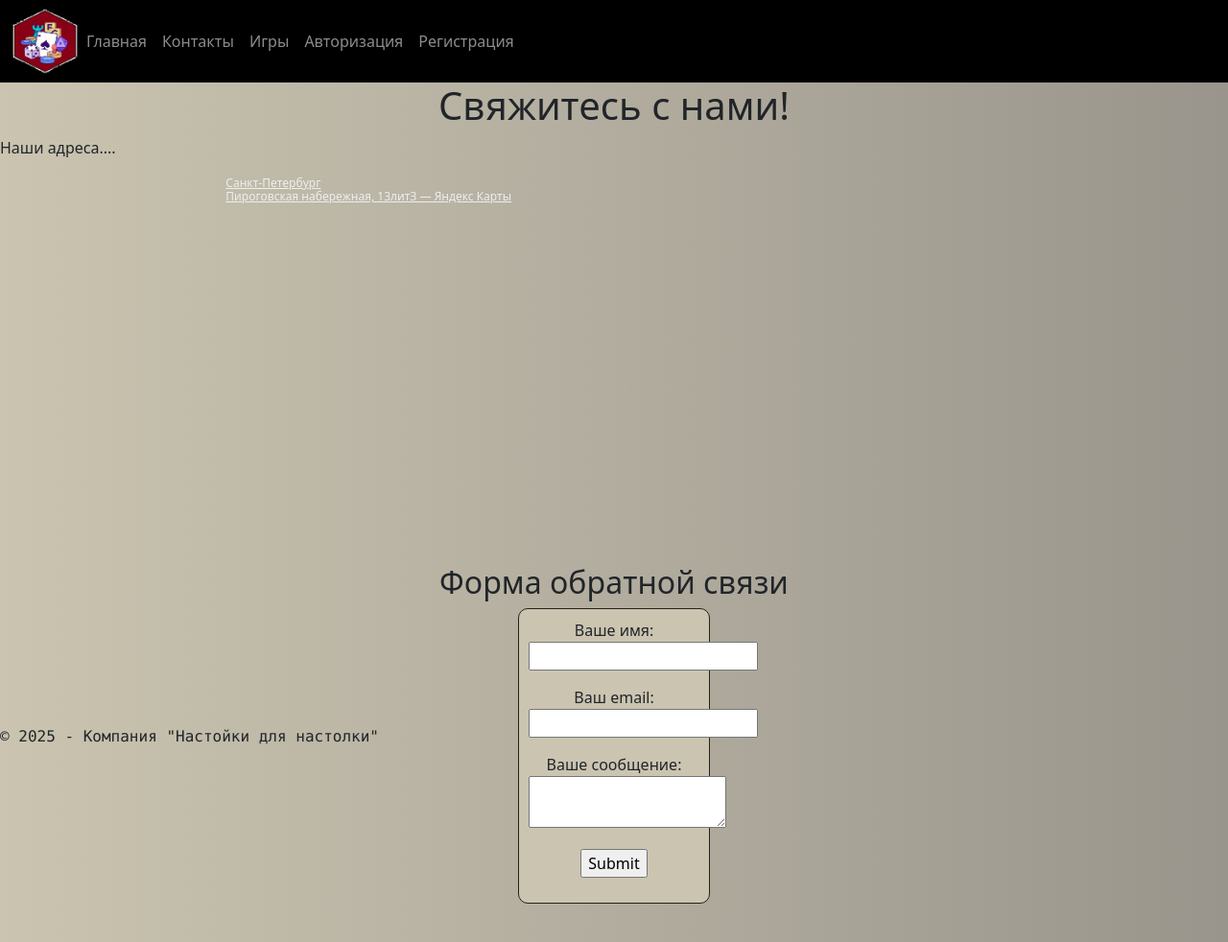
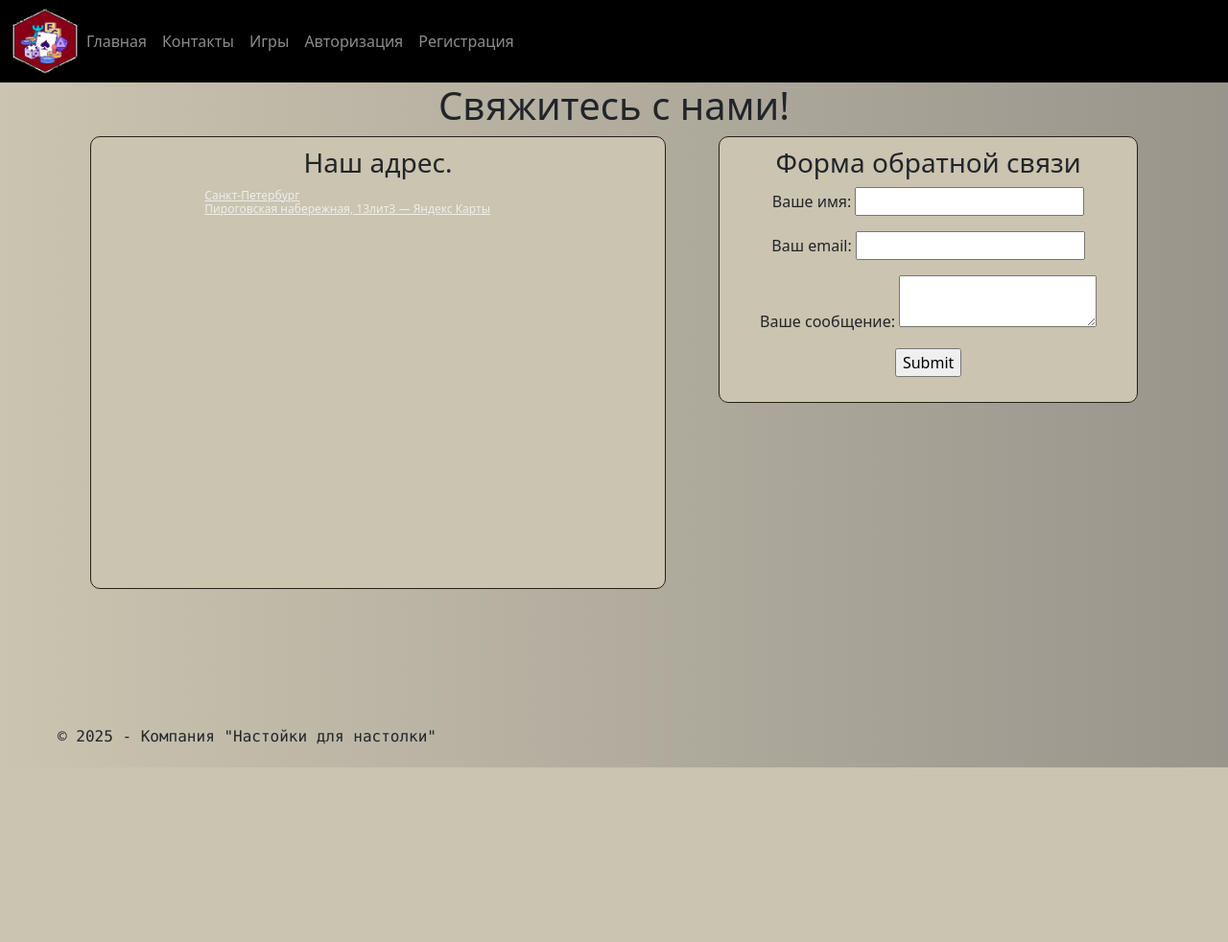
Before and after one commit to Poltossick/web_project, a Flask app: page /contacts in a window 1280 px wide. Shown: the whole page at 96% size. After the commit the page ends 800 px from the top, so only its background shows below. Run offline with Flask 3, Linux system fonts and the light colour scheme.

Commit message:
Init commit

```diff
--- a/PythonProject/static/css/style.css
+++ b/PythonProject/static/css/style.css
@@ -8,7 +8,7 @@ h1, h2, h3 {
     padding-left: 30px; /* Отступ внутри блока + сдвиг фона */
 }
 
-@font-face {
+.font-face {
     font-family: 'KnightsQuest';
     src: url('fonts/KnightsQuest.ttf') format('truetype');
     font-weight: normal;
@@ -51,7 +51,10 @@ form.login_form{
 }
 
 .feedback{
-    max-width: 200px;
+    width: 40%;
+    float: right;
+    position: relative;
+    max-width: 600px;
     margin-left: auto;
     margin-right: auto;
     background-color: #CAC4B0;
@@ -60,3 +63,18 @@ form.login_form{
     border-radius: 10px;
     text-align: center;
 }
+
+
+.map {
+    font-size: 23px;
+    float: left;
+    width: 60%;
+    max-width: 600px;
+    margin-left: auto;
+    margin-right: auto;
+    background-color: #CAC4B0;
+    padding: 10px;
+    border: 1px solid #25221B;
+    border-radius: 10px;
+    text-align: center;
+}
--- a/PythonProject/templates/base.html
+++ b/PythonProject/templates/base.html
@@ -48,11 +48,10 @@
     </main>
 </div>
 <p>&nbsp;</p>
-<div class="fixed-bottom padding-left first_page">
+<div class="fixed-bottom padding-left position_on_page">
     <footer class="bg-black text-grey text-left py-1 font-monospace">
         <p>&copy; 2025 &dash; Компания "Настойки для настолки"</p>
     </footer>
 </div>
-</div>
 </body>
 </html>
--- a/PythonProject/templates/contacts.html
+++ b/PythonProject/templates/contacts.html
@@ -2,26 +2,30 @@
 
 {% block content %}
 <h1>Свяжитесь с нами!</h1>
-<p>Наши адреса....</p>
-<div class="row">
-    <div class="col-md-8 mx-auto position_on_page">
+<div class="container">
+    <div class="row map">
+        <h3>Наш адрес.</h3>
+        <div class="col-md-8 mx-auto">
             <div style="position:relative;overflow:hidden;"><a
                     href="https://yandex.ru/maps/2/saint-petersburg/?utm_medium=mapframe&utm_source=maps"
                     style="color:#eee;font-size:12px;position:absolute;top:0px;">Санкт‑Петербург</a><a
                     href="https://yandex.ru/maps/2/saint-petersburg/house/pirogovskaya_naberezhnaya_13litz/Z0kYdQNkSEIDQFtjfXV3cH9qYQ==/?ll=30.345289%2C59.961579&utm_medium=mapframe&utm_source=maps&z=17"
                     style="color:#eee;font-size:12px;position:absolute;top:14px;">Пироговская набережная, 13литЗ —
-            Яндекс Карты</a>
+                Яндекс Карты</a>
                 <iframe src="https://yandex.ru/map-widget/v1/?ll=30.345289%2C59.961579&mode=whatshere&utm_medium=mapframe&utm_source=share&whatshere%5Bpoint%5D=30.344279%2C59.961316&whatshere%5Bzoom%5D=17&z=17"
-                    width="560" height="400" frameborder="1" allowfullscreen="true" style="position:relative;"></iframe>
+                        width="560" height="400" frameborder="1" allowfullscreen="true"
+                        style="position:relative;"></iframe>
             </div>
         </div>
     </div>
-<h2>Форма обратной связи</h2>
-<form action="/sendmail" method="post" class="feedback position_on_page">
+    <div class="row feedback">
+        <h3>Форма обратной связи</h3>
+        <form action="/sendmail" method="post">
             <p>Ваше имя: <input type="text" name="name"></p>
             <p>Ваш email: <input type="email" name="email"></p>
             <p>Ваше сообщение: <textarea name="message"></textarea></p>
             <p><input type="submit"> {{mess}}</p>
         </form>
-
+    </div>
+</div>
 {% endblock %}
```
Also changed, not shown: PythonProject/templates/games.html (+7 -2 lines), PythonProject/templates/index.html (+9 -6 lines), PythonProject/database/games.sqlite. Lines whose indentation alone changed are shown as unchanged.
